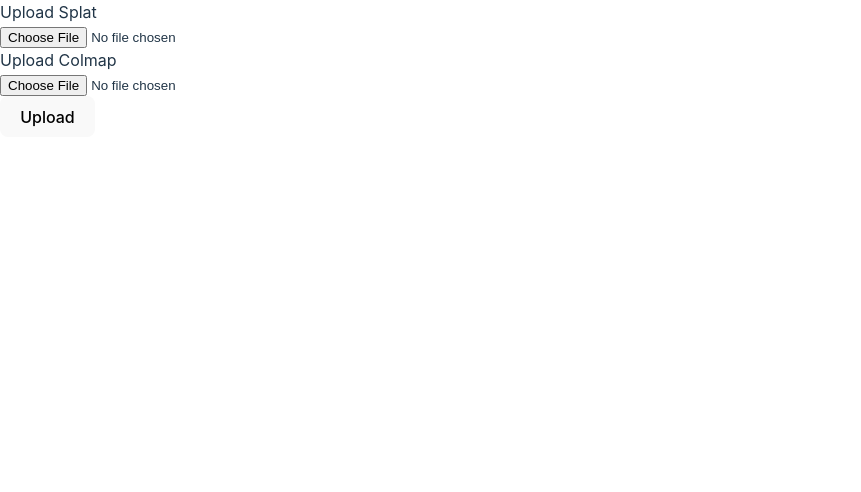
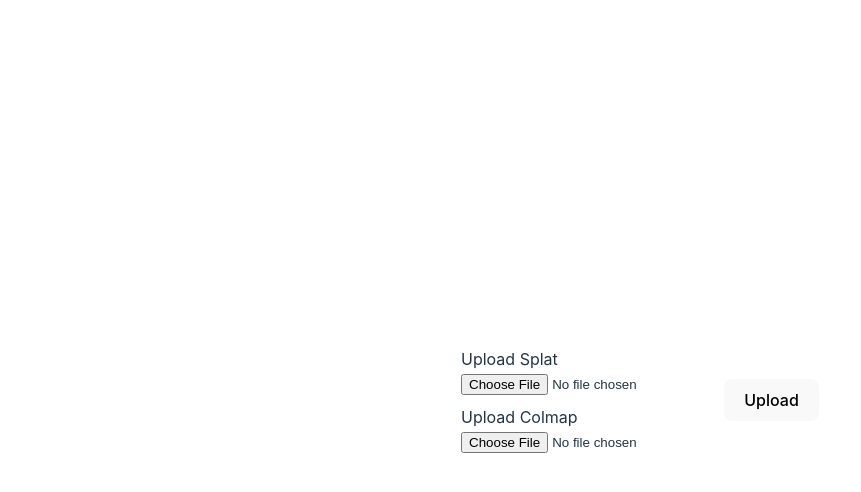
Before and after one commit to SujayAViga/Splat-viewer-local, a React (Vite) app: page / in a window 1280 px wide. Shown: the top 492 px of the page, without its empty margins (0-861 px from the left). Built offline with nearby package versions, Linux system fonts and the light colour scheme.

Commit message:
style fixed

```diff
--- a/src/components/UploadFiles.jsx
+++ b/src/components/UploadFiles.jsx
@@ -28,8 +28,24 @@ function UploadFiles() {
     navigate('/viewer');
   }
 
+  const uploaderStyle = {
+    display: 'flex',
+    flexDirection: 'row',
+    gap: '10px',
+    justifyContent: 'center',
+    alignItems: 'center',
+    height: '100vh',
+  }
+
+  const fileUploaderStyle = {
+    display: 'flex',
+    flexDirection: 'column',
+    gap: '10px',
+  }
+
   return (
-    <div>
+    <div style={uploaderStyle}>
+      <div style={fileUploaderStyle}>
       <div>
         <div>Upload Splat</div>
         <input type="file" onChange={handleSplatFileChange} accept=".splat"/>
@@ -38,7 +54,8 @@ function UploadFiles() {
         <div>Upload Colmap</div>
         <input type="file" onChange={handleColmapFileChange} accept=".json"/>
       </div>
-      <button onClick={handleUpload}>Upload</button>
+      </div>
+        <button onClick={handleUpload}>Upload</button>
     </div>
   );
 }
```
